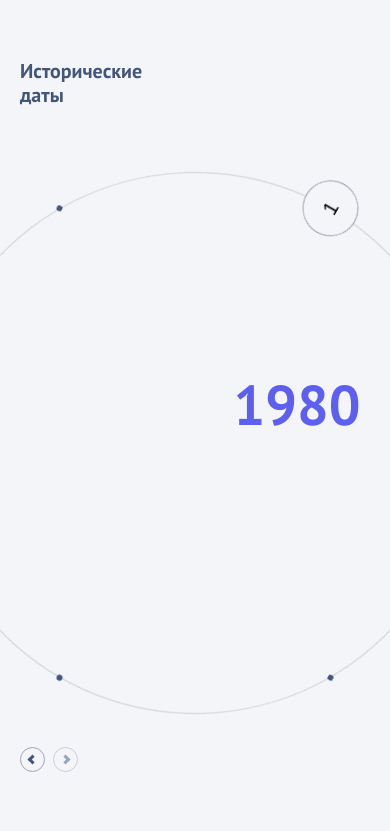
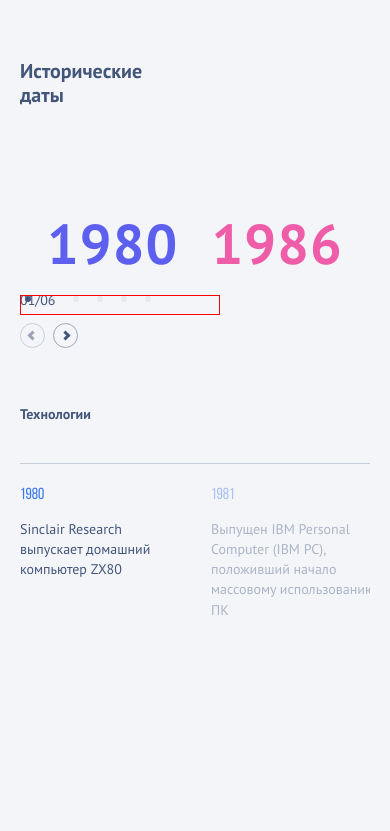
Before and after one commit to AnnetDev/my-timeline-project, a React app: page / in a window 390 px wide. Shown: the top 831 px of the page. Built offline with nearby package versions, Linux system fonts and the light colour scheme.

Commit message:
circle pagination fixed

```diff
--- a/src/App.tsx
+++ b/src/App.tsx
@@ -1,11 +1,9 @@
 import React from "react";
 import Timeline from "./components/blocks/timeline/Timeline";
-import CirclePaginationSwiper from "./components/blocks/example";
 
 const App: React.FC = () => (
     <main>
         <Timeline />
-        {/* <CirclePaginationSwiper /> */}
     </main>
 );
 
--- a/src/components/blocks/timeline/Timeline.tsx
+++ b/src/components/blocks/timeline/Timeline.tsx
@@ -5,6 +5,7 @@ import "swiper/css";
 import "swiper/css/navigation";
 import "swiper/css/pagination";
 import gsap from "gsap";
+import { size } from "../../utils/size";
 
 import {
     SlideBox,
@@ -16,6 +17,11 @@ import {
     CircularPaginationWrapper,
     Bullet,
     StyledCircleWrapper,
+    SlideCounter,
+    CurrentSlide,
+    Separator,
+    TotalSlides,
+    SlideCounterWrapper
 } from "./styles/timeline-swiper";
 
 import {
@@ -24,10 +30,10 @@ import {
     StyledNavDetails,
 } from "./styles/details-swiper";
 
-import { TimelineWrapper, StyledWrapper, StyledTitle } from "./styled";
+import { TimelineWrapper, StyledWrapper, StyledTitle } from "./styles/styled";
 import { Container } from "../../../styles/container";
 import { slidesData, MainSlide, DetailSlide } from "../../../mocks/mockData";
-import useIsMobile from "../../hooks/useIsMobile";
+import useIsMobile from "../../utils/useIsMobile";
 
 const AnimatedNumber: React.FC<{ num: number }> = ({ num }) => {
     const [display, setDisplay] = useState(0);
@@ -47,7 +53,7 @@ const AnimatedNumber: React.FC<{ num: number }> = ({ num }) => {
     return <span>{display}</span>;
 };
 
-const targetAngle = -60; // Active bullet position (degrees, top-right)
+const targetAngle = -60;
 
 const Timeline: React.FC = () => {
     const swiper = useRef<any>(null);
@@ -63,22 +69,32 @@ const Timeline: React.FC = () => {
     const numItems = slidesData.length;
     const step = 360 / numItems;
 
-    const bulletSize = 6; // ведь у тебя в <Bullet> width/height = 32px
-    const baseRadius = 268; // тот визуальный радиус, который ты хочешь видеть
+    const bulletSize = 6;
+    const baseRadius = 268;
     const radius = baseRadius + bulletSize / 2;
 
     const rotateTo = (index: number) => {
+        const el = bulletsRef.current;
+        if (!el) return;
+
+        const bulletNumbers = el.querySelectorAll('.bullet-number');
         const newRotation = targetAngle - index * step;
-        if (bulletsRef.current) {
-            gsap.to(bulletsRef.current, {
+
+        gsap.to(el, {
             rotation: newRotation,
             duration: 0.7,
-                // ease: '',
+            onUpdate: () => {
+                bulletNumbers.forEach((numEl) => {
+                    const parentRotation = gsap.getProperty(el, "rotation") as number;
+                    // Обнуляем поворот относительно вращения родителя
+                    gsap.set(numEl, { rotation: -parentRotation });
                 });
-        }
+            },
+        });
     };
 
-    // Sync swiper and bullets
+
+
     useEffect(() => {
         rotateTo(activeIndex);
     }, [activeIndex]);
@@ -130,18 +146,28 @@ const Timeline: React.FC = () => {
                 <StyledTitle>Исторические даты</StyledTitle>
                 <TimelineWrapper>
                     <StyledTimelineSwiper>
+                        <SlideCounterWrapper>
+                            <SlideCounter>
+                                <CurrentSlide>{String(activeIndex + 1).padStart(2, "0")}</CurrentSlide>
+                                <Separator>/</Separator>
+                                <TotalSlides>{String(slidesData.length).padStart(2, "0")}</TotalSlides>
+                            </SlideCounter>
+                        </SlideCounterWrapper>
                         <Swiper
                             style={{ position: "relative", width: "100%", height: "100%" }}
-                            modules={[Navigation]}
+                            modules={[Navigation, Pagination]}
                             onSwiper={(s) => (swiper.current = s)}
                             slidesPerView={1}
-                            initialSlide={6}
-                            // spaceBetween={20}
-                            navigation={{
-                                prevEl: ".swiper-button-prev-main",
-                                nextEl: ".swiper-button-next-main",
-                            }}
+                            pagination={isMobile ? { clickable: true, el: ".swiper-pagination" } : undefined}
+                            navigation={
+                                {
+                                    nextEl: '.swiper-button-next-main',
+                                    prevEl: '.swiper-button-prev-main',
+                                }
+
+                            }
                             onSlideChange={handleSlideChange}
+
                         >
                             {slidesData.map((slide: MainSlide, index: number) => (
                                 <SwiperSlide
@@ -165,13 +191,21 @@ const Timeline: React.FC = () => {
                                         </Range>
                                     </SlideBox>
                                 </SwiperSlide>
+
                             ))}
+
+                            {isMobile && (
+                                <div className="swiper-pagination" />
+                            )}
                         </Swiper>
-                    </StyledTimelineSwiper>
+                        {!isMobile && (
                             <StyledCircleWrapper>
                                 <CircularPaginationWrapper
                                     ref={bulletsRef}
-                            style={{ width: `${radius * 2}px`, height: `${radius * 2}px` }}
+                                    style={{
+                                        width: size(radius * 2),
+                                        height: size(radius * 2),
+                                    }}
                                 >
                                     {slidesData.map((_, i) => {
                                         const angle = i * step;
@@ -186,22 +220,21 @@ const Timeline: React.FC = () => {
                                                     transform: `
                                                         translate(-50%, -50%)
                                                         rotate(${angle}deg)
-                                            translate(${radius}px)
+                                                        translate(${size(radius)})
                                                         rotate(${-angle}deg)
+
                                             `,
                                                 }}
                                             >
                                                 <div className="bullet-number">{i + 1}</div>
-                                        {/* <div className="bullet-inner">
-                                            {(isActive || undefined) && (
-                                                <span className="bullet-number">{i + 1}</span>
-                                            )}
-                                        </div> */}
                                             </Bullet>
                                         );
                                     })}
                                 </CircularPaginationWrapper>
                             </StyledCircleWrapper>
+                        )}
+                    </StyledTimelineSwiper>
+
                     <StyledNavMain className="custom-swiper-nav">
                         <button className="swiper-button-prev-main"></button>
                         <button className="swiper-button-next-main"></button>
@@ -217,8 +250,8 @@ const Timeline: React.FC = () => {
                             }}
                             breakpoints={{
                                 0: {
-                                    slidesPerView: 1.2,
-                                    spaceBetween: 10,
+                                    slidesPerView: 1.1,
+                                    spaceBetween: 25,
                                 },
                                 1024: {
                                     slidesPerView: 3,
--- a/src/components/blocks/timeline/styles/details-swiper.ts
+++ b/src/components/blocks/timeline/styles/details-swiper.ts
@@ -10,14 +10,6 @@ export const CustomDetailsSwiperSlide = styled.div`
   .swiper-slide.swiper-slide-next {
     opacity: 0.2;
   }
-
-  /* @media (max-width: 1024px) {
-        // для выглядывающего слайда
-        &.swiper-slide-next {
-            opacity: 0.2;
-        }
-        } */
-  /* не работает!! */
 `;
 
 export const StyledDetailsSwiper = styled.div`
@@ -28,12 +20,29 @@ export const StyledDetailsSwiper = styled.div`
 
     @media (max-width: 1024px) {
       display: block;
+      font-weight: 700;
+      font-size: 14px;
+      line-height: 145%;
+      letter-spacing: 0;
+      position: relative;
+      padding: 0 0 40px;
+      margin: 0 0 20px;
+
+      &::before {
+        content: "";
+        position: absolute;
+        width: 100%;
+        height: 1px;
+        background-color: #c7cdd9;
+        bottom: 0;
+      }
     }
   }
 
   .swiper {
     max-width: 1450px;
   }
+
 
   .swiper-slide {
     cursor: pointer;
@@ -46,6 +55,21 @@ export const StyledDetailsSwiper = styled.div`
     &:nth-child(2n) {
       max-width: 400px;
     }
+
+    @media (max-width: 1024px) {
+      max-width: 166px;
+      transition: opacity 0.3s ease;
+
+
+      &:nth-child(2n) {
+        max-width: 166px;
+      }
+    }
+  }
+
+  .swiper-slide.swiper-slide-next {
+    @media (max-width: 1024px) {
+    opacity: 0.4;}
   }
 
   h3 {
@@ -53,11 +77,16 @@ export const StyledDetailsSwiper = styled.div`
     font-weight: 400;
     font-size: 25px;
     line-height: 120%;
-    letter-spacing: 0%;
+    letter-spacing: 0;
     text-transform: uppercase;
     color: #3877ee;
     margin: 0 0 15px;
     padding: 0;
+
+    @media (max-width: 1024px) {
+      font-weight: 400;
+      font-size: 16px;
+    }
   }
 
   p {
@@ -66,7 +95,13 @@ export const StyledDetailsSwiper = styled.div`
     font-weight: 400;
     font-size: 20px;
     line-height: 30px;
-    letter-spacing: 0%;
+    letter-spacing: 0;
+
+    @media (max-width: 1024px) {
+      font-weight: 400;
+      font-size: 14px;
+      line-height: 145%;
+    }
   }
 `;
 
@@ -141,4 +176,8 @@ export const StyledNavDetails = styled.div`
     opacity: 0;
     pointer-events: none;
   }
+
+  @media (max-width: 1024px) {
+    display: none;
+  }
 `;
--- a/src/components/blocks/timeline/styled.ts
+++ b/src/components/blocks/timeline/styles/styled.ts
@@ -1,11 +1,11 @@
 import styled from "styled-components";
+import { size } from "../../../utils/size";
 
 export const StyledWrapper = styled.section`
   border-left: solid 1px #e2e5ec;
   border-right: solid 1px #e2e5ec;
-  padding: 170px 40px 104px;
-  /* min-width: 1440px;
-  width: 100%; */
+  padding: ${size(170)} ${size(40)} ${size(104)};
+  overflow: hidden;
 
   @media (max-width: 1024px) {
     padding: 59px 0 13px;
@@ -24,35 +24,36 @@ export const TimelineWrapper = styled.div`
   }
 `;
 
-
 export const StyledTitle = styled.h1`
-  margin: 0 0 96px 40px;
+  margin: 0 0 ${size(96)} ${size(40)};
   padding: 0;
   font-weight: 700;
-  font-size: 56px;
+  font-size: ${size(56)};
   line-height: 120%;
   letter-spacing: 0%;
   color: #42567a;
-  max-width: 353px;
+  max-width: ${size(353)};
   position: absolute;
 
   &::after {
     position: absolute;
     content: "";
-    width: 5px;
-    height: 120px;
+    width: ${size(5)};
+    height: ${size(120)};
     background-image: linear-gradient(180deg, #3877ee -5%, #ef5da8 85%);
     top: 50%;
-    left: -80px;
+    left: ${size(-80)};
     transform: translateY(-50%);
   }
 
   @media (max-width: 1024px) {
+    position: static;
     margin: 0 0 56px;
     font-size: 20px;
     font-weight: 700;
     line-height: 120%;
     max-width: 123px;
+
     &::after {
       display: none;
     }
--- a/src/components/blocks/timeline/styles/timeline-swiper.ts
+++ b/src/components/blocks/timeline/styles/timeline-swiper.ts
@@ -1,12 +1,54 @@
 import styled from "styled-components";
+import { size } from "../../../utils/size";
+// top: ${toVw(25)};  font-size: ${size(24)};
+
 
 export const StyledTimelineSwiper = styled.div`
   padding: 38px 0 41px;
   width: 100%;
   display: flex;
+  position: relative;
+
+  &::before {
+    content: "";
+    position: absolute;
+    width: 1px;
+    height: 100vh;
+    background-color: #e2e5ec;
+    top: 50%;
+    left: 50%;
+    transform: translate(-50%, -50%);
+
+    @media (max-width: 1024px) {
+      display: none;
+    }
+  }
+
+  &::after {
+    content: "";
+    position: absolute;
+    width: 100vw;
+    height: 1px;
+    background-color: #e2e5ec;
+    top: 50%;
+    left: 50%;
+    transform: translate(-50%, -50%);
+
+    @media (max-width: 1024px) {
+      display: none;
+    }
+  }
+
+  @media (max-width: 1024px) {
+    padding: 0;
+  }
 
   .swiper {
     min-width: 1400px;
+
+    @media (max-width: 1024px) {
+      min-width: 320px;
+    }
   }
 
   .swiper-wrapper {
@@ -18,12 +60,44 @@ export const StyledTimelineSwiper = styled.div`
     display: flex;
     align-items: center;
     justify-content: center;
+
+    @media (max-width: 1024px) {
+      min-height: 130px;
+    }
   }
 
   h2 {
     position: absolute;
     top: 10%;
     left: 70%;
+    font-weight: 700;
+    font-size: 20px;
+    line-height: 30px;
+
+    @media (max-width: 1024px) {
+      display: none;
+    }
+  }
+
+  .swiper-pagination {
+display: none;
+    @media (max-width: 1024px) {
+
+    display: flex;
+    gap: 10px;
+    width: 200px;
+    height: 20px;
+    border: solid red 1px;}
+  }
+
+  .swiper-pagination-bullet {
+    width: 6px;
+    height: 6px;
+    background-color: #adb5c6;
+    transition: background-color 0.3s ease;
+  }
+  .swiper-pagination-bullet-active {
+    background-color: #42567a;
   }
 `;
 
@@ -48,29 +122,35 @@ export const Title = styled.h3`
   }
 `;
 
+
 export const Range = styled.div`
-  margin: 5px 0 0;
+  margin: 0;
   min-width: 973px;
   display: flex;
   flex-flow: row wrap;
-  gap: 120px;
+  /* gap: 120px; */
 
   @media (max-width: 1024px) {
+    min-width: 273px;
+
     gap: 33px;
   }
 `;
 
 export const StartYear = styled.div`
   font-weight: 700;
+  /* font-size: 200px; */
   font-size: 200px;
   line-height: 160px;
-  letter-spacing: -2%;
+  letter-spacing: 0.02em;
   text-align: center;
   color: #5d5fef;
+  margin: 0 85px 0 -25px; //костыль
 
   @media (max-width: 1024px) {
     font-size: 56px;
     line-height: 100%;
+    margin: 0;
   }
 `;
 
@@ -78,9 +158,10 @@ export const EndYear = styled.div`
   font-weight: 700;
   font-size: 200px;
   line-height: 160px;
-  letter-spacing: -2%;
+  letter-spacing: 0.02em;
   text-align: center;
   color: #ef5da8;
+
   @media (max-width: 1024px) {
     font-size: 56px;
     line-height: 100%;
@@ -140,6 +221,7 @@ export const StyledNavMain = styled.div`
       display: inline-block;
       padding: 5px;
       transform: rotate(-45deg);
+
       @media (max-width: 1024px) {
         border-width: 0 3px 3px 0;
         padding: 2px;
@@ -151,6 +233,8 @@ export const StyledNavMain = styled.div`
   .swiper-button-next-main.swiper-button-disabled {
     opacity: 0.5;
   }
+
+
 `;
 
 export const CircularPaginationWrapper = styled.div`
@@ -158,6 +242,7 @@ export const CircularPaginationWrapper = styled.div`
   margin: 0 auto;
   transform-origin: center center;
   transition: transform 0.3s ease;
+  z-index: 3;
 
   &::before {
     content: "";
@@ -167,27 +252,11 @@ export const CircularPaginationWrapper = styled.div`
     border-radius: 50%;
     border: 1px solid #ccc;
     box-sizing: border-box;
+
+    @media (max-width: 1024px) {
+      display: none;
+    }
   }
-
-  /* .bullet-inner {
-    width: 8px;
-    height: 8px;
-    background-color: gray;
-    border-radius: 50%;
-    transition: all 0.3s;
-    position: relative;
-    overflow: hidden;
-    display: flex;
-    align-items: center;
-    justify-content: center;
-  }
-
-  .bullet-number {
-    opacity: 0;
-    font-size: 10px;
-    color: white;
-    transition: opacity 0.3s;
-  } */
 `;
 
 export const Bullet = styled.button<{ active: boolean }>`
@@ -230,7 +299,7 @@ export const Bullet = styled.button<{ active: boolean }>`
     font-weight: 400;
     font-size: 20px;
     line-height: 30px;
-    letter-spacing: 0%;
+    letter-spacing: 0;
   }
 
   &[data-active="true"] {
@@ -244,7 +313,7 @@ export const Bullet = styled.button<{ active: boolean }>`
 export const StyledCircleWrapper = styled.div`
   position: absolute;
   content: "";
-  top: 40%;
+  top: 50%;
   left: 50%;
   transform: translate(-50%, -50%);
   width: 100%;
@@ -252,5 +321,38 @@ export const StyledCircleWrapper = styled.div`
   justify-content: center;
   align-items: center;
   margin: 0 auto;
-  z-index: 3;
+  z-index: 2;
 `;
+
+export const SlideCounter = styled.div`
+  display: flex;
+  align-items: center;
+  gap: 0;
+  font-family: PT Sans;
+  font-weight: 400;
+  font-size: 14px;
+  line-height: 100%;
+  letter-spacing: 0;
+  color: #42567a;
+`;
+
+export const SlideCounterWrapper = styled.div`
+  display: flex;
+  justify-content: center;
+  align-items: center;
+  margin-bottom: 16px; /* над стрелками */
+  position: absolute;
+  bottom: 0;
+`;
+
+export const CurrentSlide = styled.span`
+  /* color: #007aff;  */
+`;
+
+export const Separator = styled.span`
+  /* color: #999; */
+`;
+
+export const TotalSlides = styled.span`
+  /* color: #ccc; */
+`;
--- /dev/null
+++ b/src/components/utils/size.ts
@@ -0,0 +1,12 @@
+export const size = (px: number): string => {
+    const minViewport = 1024;
+    const maxViewport = 1920;
+
+    const minSize = (px * minViewport) / maxViewport;
+    const slope = (px - minSize) / (maxViewport - minViewport);
+    const yAxisIntersection = minSize - slope * minViewport;
+
+    const fluid = `calc(${yAxisIntersection.toFixed(4)}px + ${(slope * 100).toFixed(4)}vw)`;
+
+    return `clamp(${minSize.toFixed(2)}px, ${fluid}, ${px}px)`;
+};
--- a/src/index.tsx
+++ b/src/index.tsx
@@ -4,5 +4,6 @@ import App from "./App";
 import "./styles/globals.scss";
 import "./styles/fonts.scss";
 
+
 const root = createRoot(document.getElementById("root")!);
 root.render(<App />);
--- a/src/styles/container.ts
+++ b/src/styles/container.ts
@@ -1,4 +1,6 @@
 import styled from "styled-components";
+// import { size } from "../../utils";
+
 
 export const Container = styled.div`
   width: 100%;
--- a/src/styles/globals.scss
+++ b/src/styles/globals.scss
@@ -29,7 +29,6 @@ html {
     -moz-osx-font-smoothing: grayscale;
     text-rendering: optimizeLegibility;
 }
-// font-family: 'Bebas Neue', Impact, sans-serif;
 
 main {
     flex-grow: 1; //doesnt work
```
Also changed, not shown: src/components/blocks/Example.tsx (deleted, +0 -139 lines), src/components/utils/useIsMobile.ts (renamed from src/components/hooks/useIsMobile.ts). Lines whose indentation alone changed are shown as unchanged.
